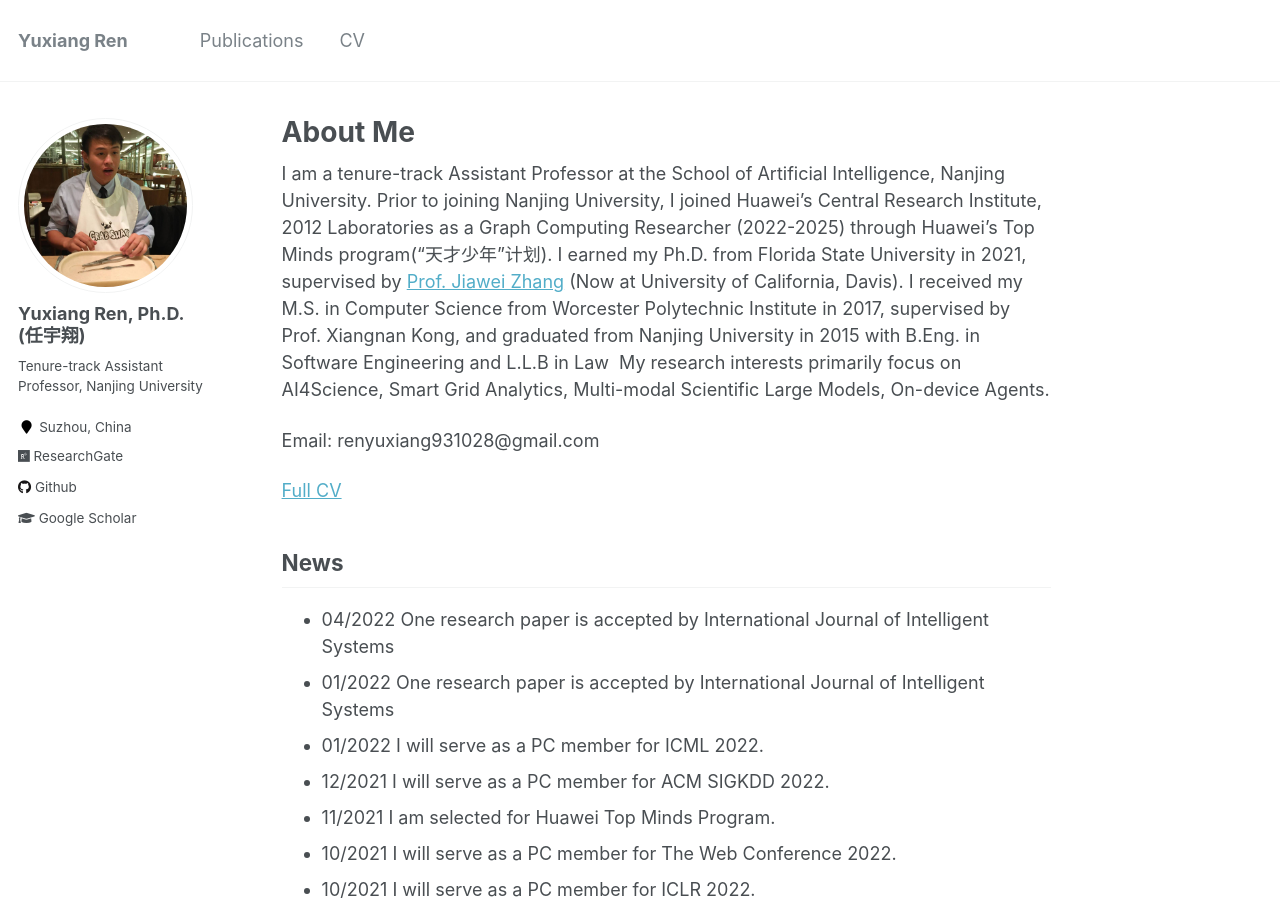
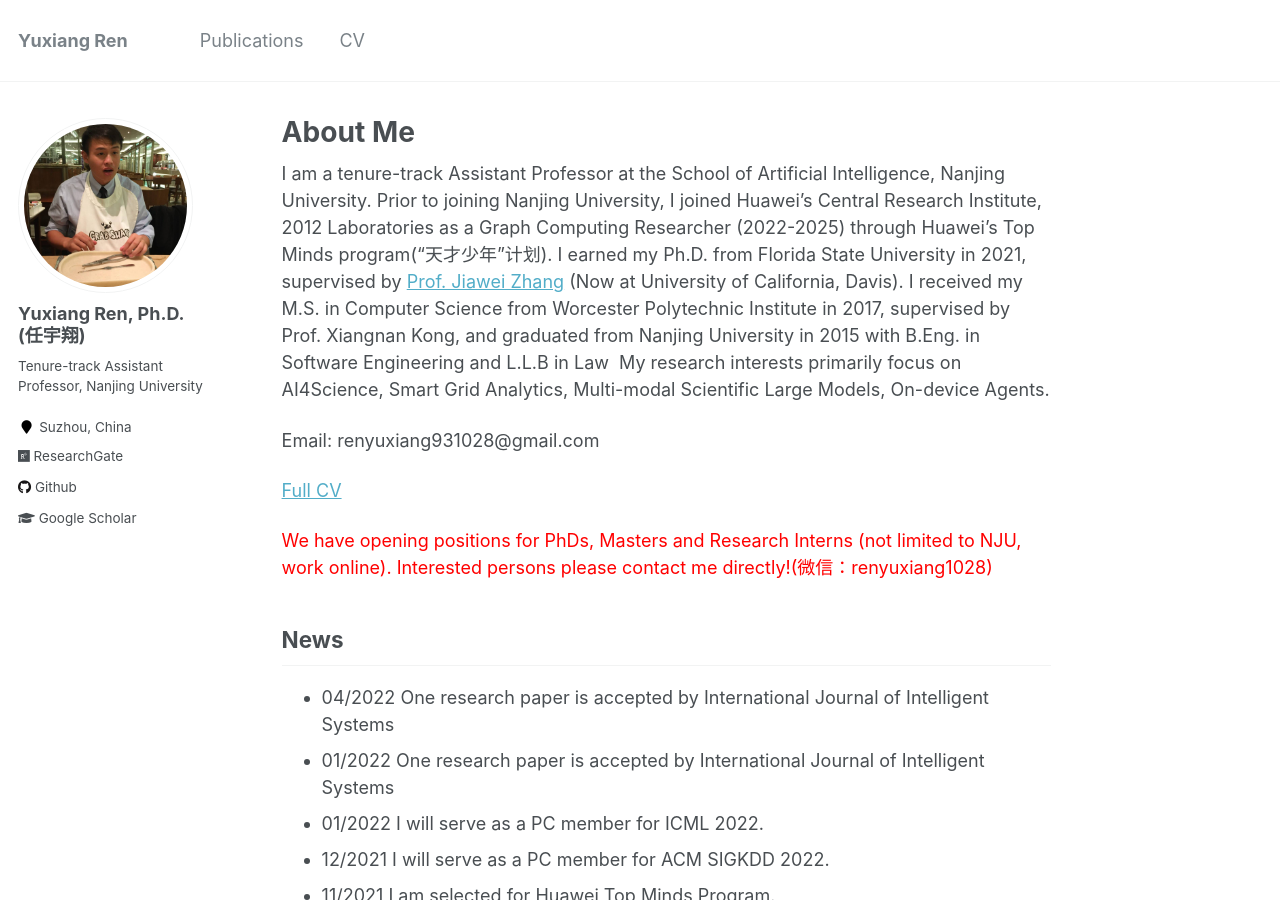
Before and after one commit to YuxiangRen/YuxiangRen.github.io, a Jekyll site: the page built from _pages/about.md, in a window 1280 px wide and 900 px high. Built offline with Jekyll 4.4.1, drawn with Linux system fonts in a browser that asks for light colours.

Commit message:
2025-08-07

```diff
--- a/_pages/about.md
+++ b/_pages/about.md
@@ -19,6 +19,7 @@ My research interests primarily focus on AI4Science, Smart Grid Analytics, Multi
 
 [Full CV](http://yuxiangren.github.io/files/renyuxiangCV.pdf)
 
+<span style="color:red"> We have opening positions for PhDs, Masters and Research Interns (not limited to NJU, work online). Interested persons please contact me directly!(微信：renyuxiang1028) </span>
 
 
 News
```
